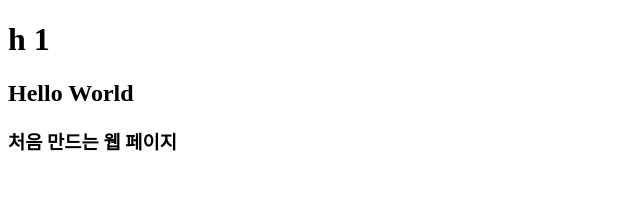
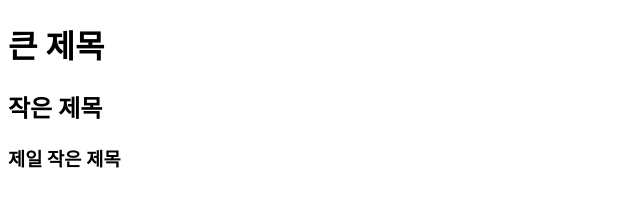
Before and after one commit to neperis/neperis.github.io, a plain HTML site: page test.html in a window 1280 px wide. Shown: the whole page, without its empty margins (0-640 px from the left). Drawn offline with Linux system fonts and the light colour scheme.

Commit message:
Update test.html

```diff
--- a/test.html
+++ b/test.html
@@ -4,8 +4,8 @@
     <title> HTML 연습 </title>
 </head>
 <body>
-    <h1> h 1</h1>
-    <h2> Hello World </h2>
-    <h3> 처음 만드는 웹 페이지 </h3>
+    <h1> 큰 제목 </h1>
+    <h2> 작은 제목 </h2>
+    <h3> 제일 작은 제목 </h3>
 </body>
 </html>
```
